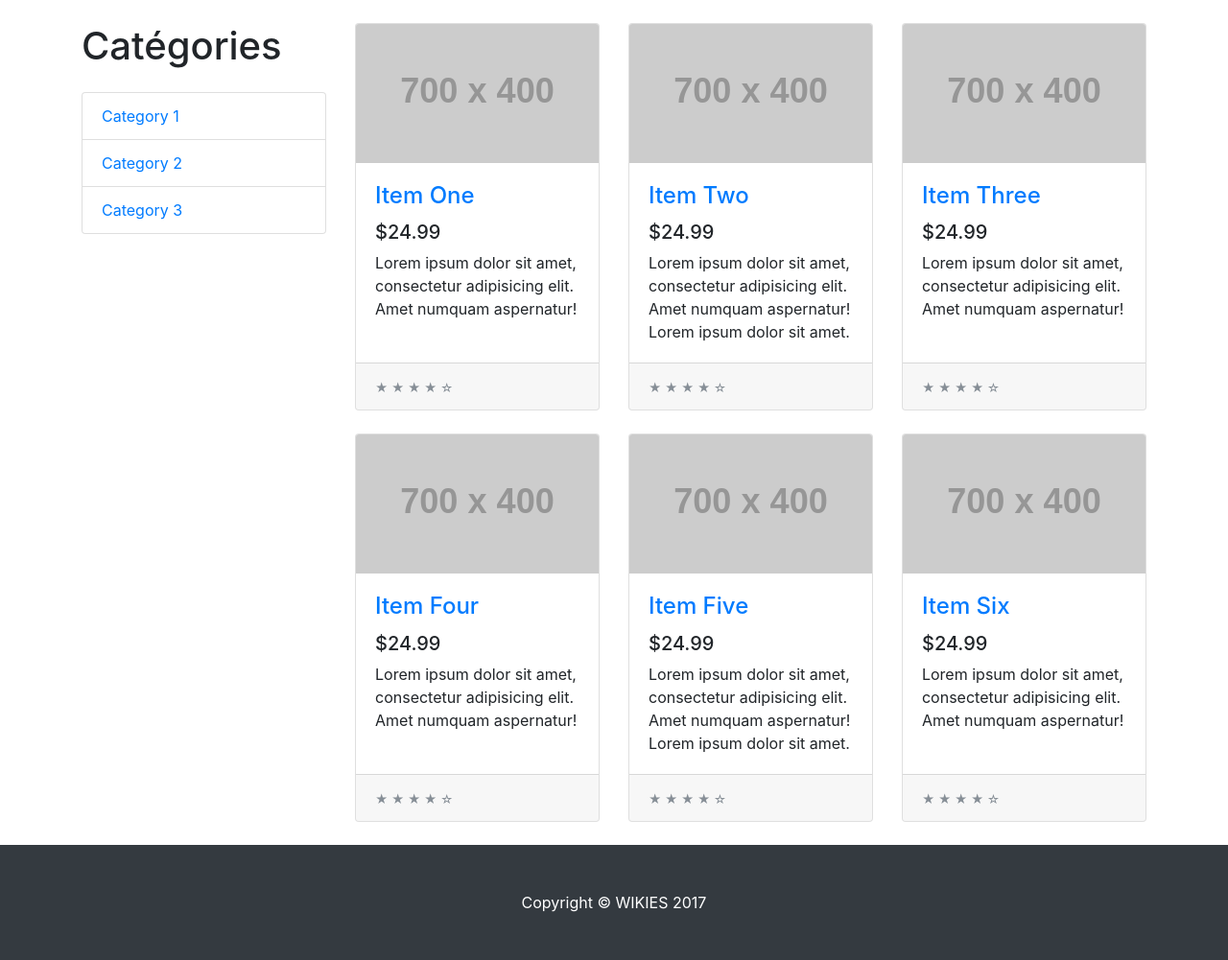
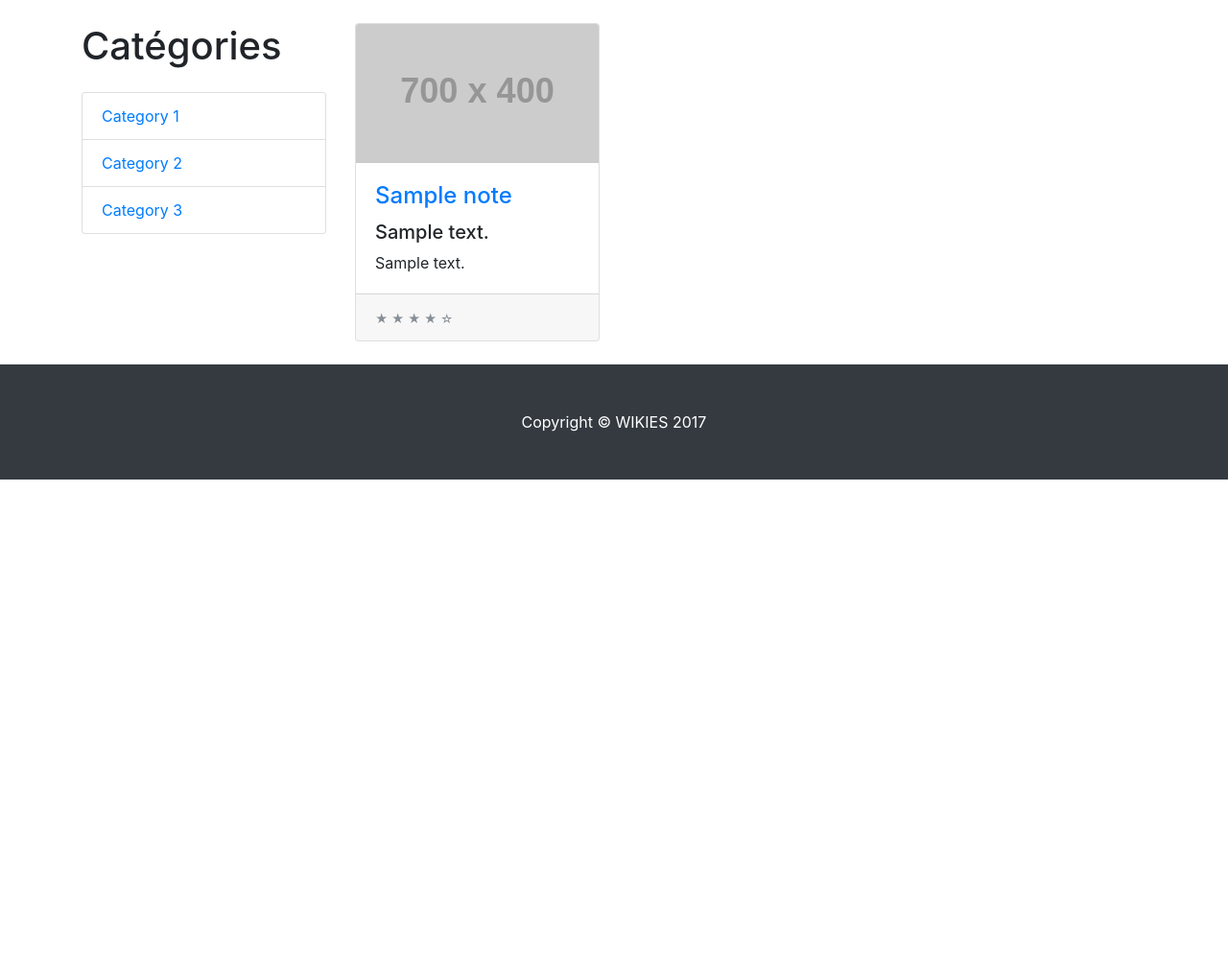
Before and after one commit to Cevantime/wikies, a PHP site: page / in a window 1280 px wide. Shown: the part 56-1057 px from the top of the page at 96% size. After the commit the page ends 556 px from the top, so only its background shows below. Run offline with PHP 8.4, Linux system fonts and the light colour scheme; tables that the repository leaves empty or names only in its code hold one stand-in row (values such as "Sample post"); grey boxes labelled with a size stand in for pictures from a placeholder-image service; some libraries are stand-ins or nearby versions.

Commit message:
dynamic notes

```diff
--- a/bdd/connexion.php
+++ b/bdd/connexion.php
@@ -1,6 +1,6 @@
 <?php
 
-$connexion = new PDO('mysql:host=localhost;dbname=wikies', 'root', '');
+$connexion = new PDO('mysql:host=localhost;dbname=wikies;charset=utf8', 'root', '');
 
 function getNotes() {
     global $connexion;
--- a/public/index.php
+++ b/public/index.php
@@ -64,15 +64,16 @@
 
           <div class="row">
 
+            <?php foreach(getNotes() as $note): ?>
             <div class="col-lg-4 col-md-6 mb-4">
               <div class="card h-100">
                 <a href="#"><img class="card-img-top" src="http://placehold.it/700x400" alt=""></a>
                 <div class="card-body">
                   <h4 class="card-title">
-                    <a href="#">Item One</a>
+                    <a href="#"><?php echo htmlspecialchars($note['title']) ; ?></a>
                   </h4>
-                  <h5>$24.99</h5>
-                  <p class="card-text">Lorem ipsum dolor sit amet, consectetur adipisicing elit. Amet numquam aspernatur!</p>
+                  <h5><?php echo htmlspecialchars($note['description']); ?></h5>
+                  <p class="card-text"><?php echo htmlspecialchars($note['content']); ?></p>
                 </div>
                 <div class="card-footer">
                   <small class="text-muted">&#9733; &#9733; &#9733; &#9733; &#9734;</small>
@@ -80,85 +81,7 @@
               </div>
             </div>
 
-            <div class="col-lg-4 col-md-6 mb-4">
-              <div class="card h-100">
-                <a href="#"><img class="card-img-top" src="http://placehold.it/700x400" alt=""></a>
-                <div class="card-body">
-                  <h4 class="card-title">
-                    <a href="#">Item Two</a>
-                  </h4>
-                  <h5>$24.99</h5>
-                  <p class="card-text">Lorem ipsum dolor sit amet, consectetur adipisicing elit. Amet numquam aspernatur! Lorem ipsum dolor sit amet.</p>
-                </div>
-                <div class="card-footer">
-                  <small class="text-muted">&#9733; &#9733; &#9733; &#9733; &#9734;</small>
-                </div>
-              </div>
-            </div>
-
-            <div class="col-lg-4 col-md-6 mb-4">
-              <div class="card h-100">
-                <a href="#"><img class="card-img-top" src="http://placehold.it/700x400" alt=""></a>
-                <div class="card-body">
-                  <h4 class="card-title">
-                    <a href="#">Item Three</a>
-                  </h4>
-                  <h5>$24.99</h5>
-                  <p class="card-text">Lorem ipsum dolor sit amet, consectetur adipisicing elit. Amet numquam aspernatur!</p>
-                </div>
-                <div class="card-footer">
-                  <small class="text-muted">&#9733; &#9733; &#9733; &#9733; &#9734;</small>
-                </div>
-              </div>
-            </div>
-
-            <div class="col-lg-4 col-md-6 mb-4">
-              <div class="card h-100">
-                <a href="#"><img class="card-img-top" src="http://placehold.it/700x400" alt=""></a>
-                <div class="card-body">
-                  <h4 class="card-title">
-                    <a href="#">Item Four</a>
-                  </h4>
-                  <h5>$24.99</h5>
-                  <p class="card-text">Lorem ipsum dolor sit amet, consectetur adipisicing elit. Amet numquam aspernatur!</p>
-                </div>
-                <div class="card-footer">
-                  <small class="text-muted">&#9733; &#9733; &#9733; &#9733; &#9734;</small>
-                </div>
-              </div>
-            </div>
-
-            <div class="col-lg-4 col-md-6 mb-4">
-              <div class="card h-100">
-                <a href="#"><img class="card-img-top" src="http://placehold.it/700x400" alt=""></a>
-                <div class="card-body">
-                  <h4 class="card-title">
-                    <a href="#">Item Five</a>
-                  </h4>
-                  <h5>$24.99</h5>
-                  <p class="card-text">Lorem ipsum dolor sit amet, consectetur adipisicing elit. Amet numquam aspernatur! Lorem ipsum dolor sit amet.</p>
-                </div>
-                <div class="card-footer">
-                  <small class="text-muted">&#9733; &#9733; &#9733; &#9733; &#9734;</small>
-                </div>
-              </div>
-            </div>
-
-            <div class="col-lg-4 col-md-6 mb-4">
-              <div class="card h-100">
-                <a href="#"><img class="card-img-top" src="http://placehold.it/700x400" alt=""></a>
-                <div class="card-body">
-                  <h4 class="card-title">
-                    <a href="#">Item Six</a>
-                  </h4>
-                  <h5>$24.99</h5>
-                  <p class="card-text">Lorem ipsum dolor sit amet, consectetur adipisicing elit. Amet numquam aspernatur!</p>
-                </div>
-                <div class="card-footer">
-                  <small class="text-muted">&#9733; &#9733; &#9733; &#9733; &#9734;</small>
-                </div>
-              </div>
-            </div>
+            <?php endforeach; ?>
 
           </div>
           <!-- /.row -->
```
